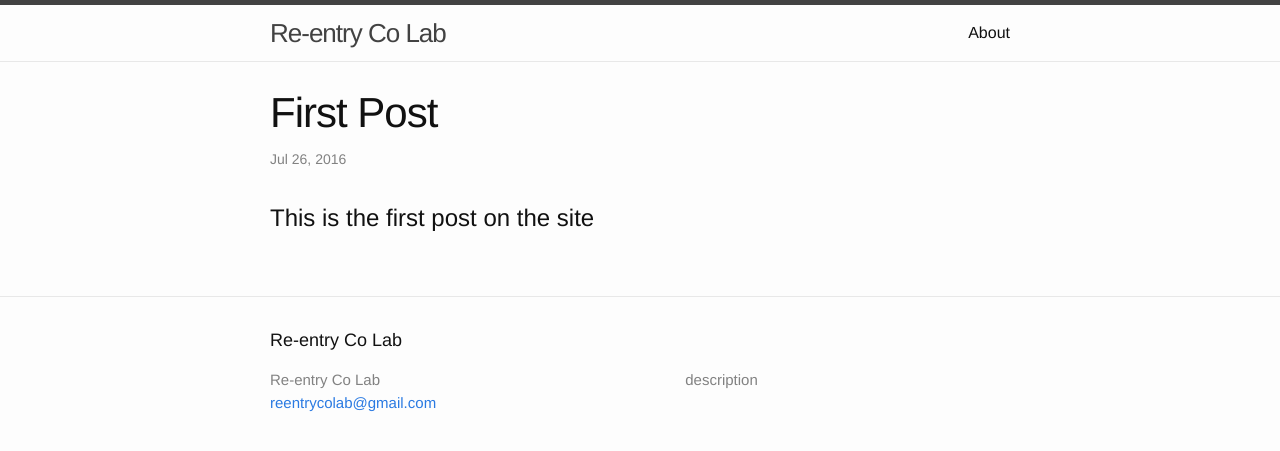
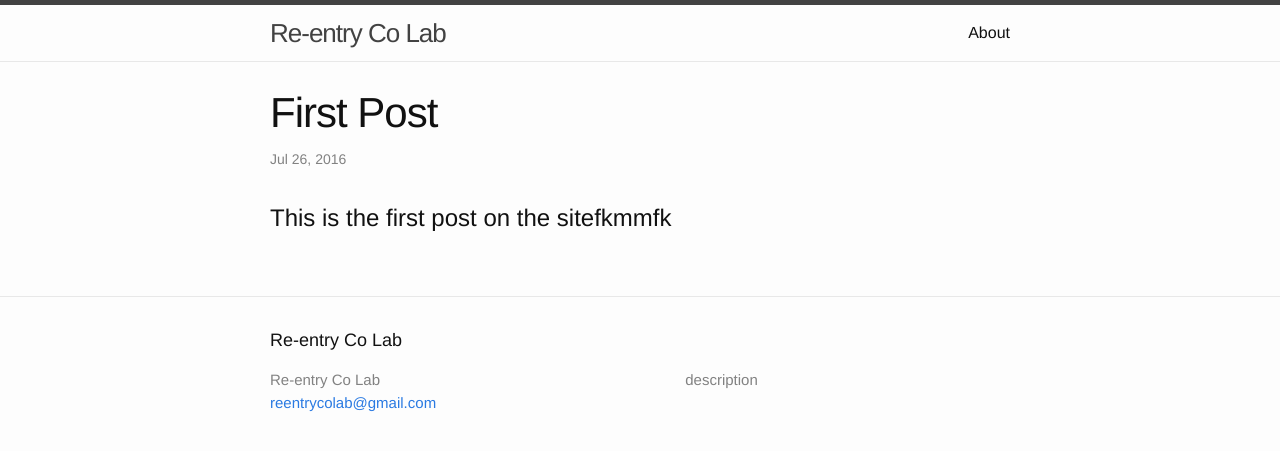
Before and after one commit to reentryco-lab/reentryco-lab.github.io, a Jekyll site: the page built from _posts/2016-07-26-first-post.markdown, in a window 1280 px wide. Shown: the top 451 px of the page. Built offline with Jekyll 4.4.1, drawn with Linux system fonts in a browser that asks for light colours.

Commit message:
Update 2016-07-26-first-post.markdown

```diff
--- a/_posts/2016-07-26-first-post.markdown
+++ b/_posts/2016-07-26-first-post.markdown
@@ -5,4 +5,4 @@ category: Test
 ---
 
 
-# This is the first post on the site
+# This is the first post on the sitefkmmfk
```
